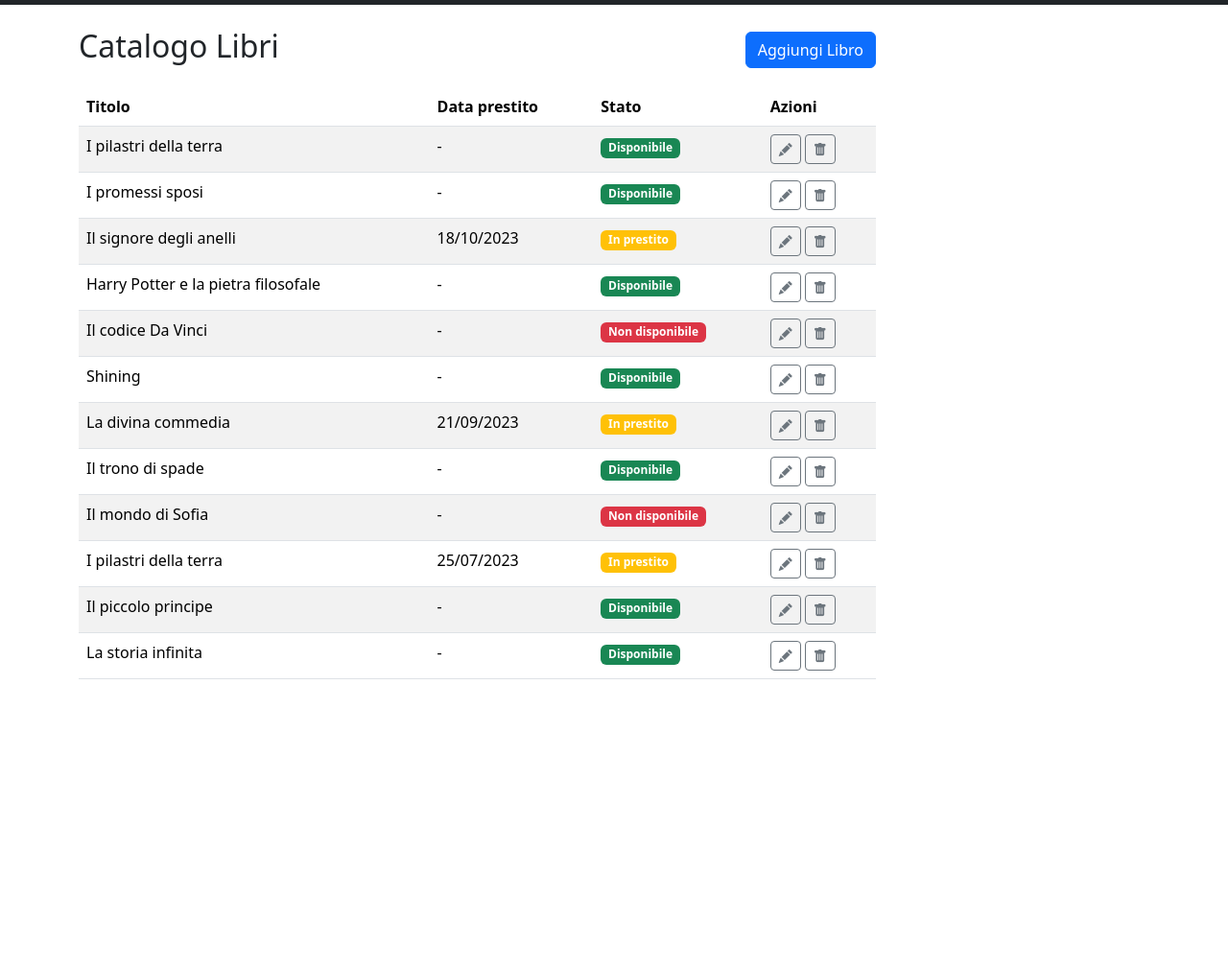
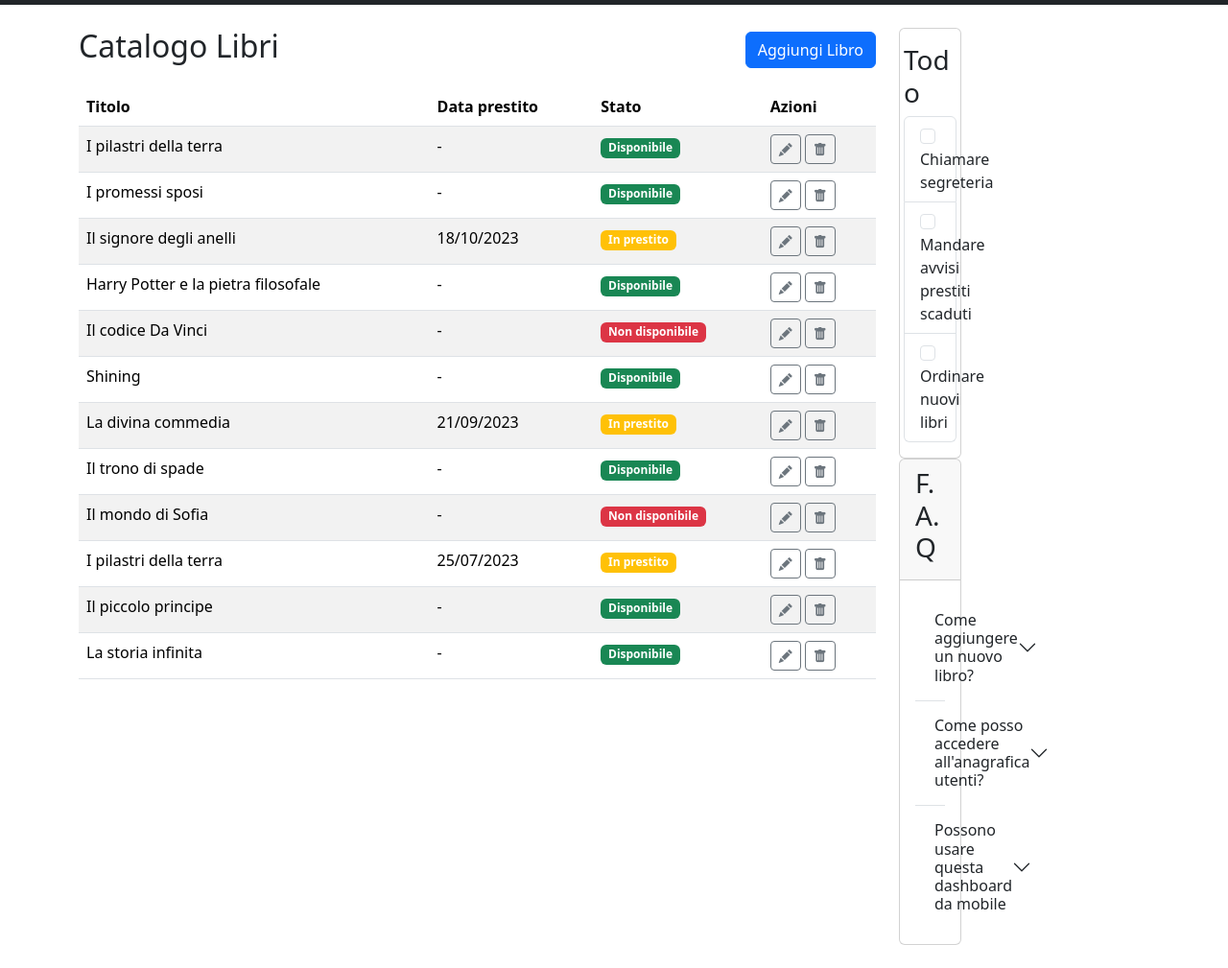
Before and after one commit to Elisabeth-Brocca/html-css-bootstrap-dashboard, a plain HTML site: page index.html in a window 1280 px wide. Shown: the part 71-1080 px from the top of the page at 96% size. Before the commit the page ends 819 px from the top, so only its background shows below. Drawn offline with nearby package versions, Linux system fonts and the light colour scheme.

Commit message:
[DONE] all exercise done

```diff
--- a/index.html
+++ b/index.html
@@ -157,12 +157,70 @@
                                     <a href="" class="btn btn-outline-secondary btn-sm"><i class="bi bi-trash-fill"></i></a>
                                 </td>
                             </tr>
-
                         </tbody>
                     </table>
                 </div>
                 <div class="col-12 col-lg-3">
-
+                    <div class="col-12 col-lg-3">
+                     <div class="card">
+                        <div class="row">
+                            <div class="card-body">
+                                <h3>Todo</h3>
+                                <ul class="list-group">
+                                    <li class="list-group-item">
+                                        <input class="form-check-input me-1" type="checkbox" value="" id="firstCheckbox">
+                                        <label class="form-check-label" for="firstCheckbox">Chiamare segreteria</label>
+                                    </li>
+                                    <li class="list-group-item">
+                                        <input class="form-check-input me-1" type="checkbox" value="" id="secondCheckbox">
+                                        <label class="form-check-label" for="secondCheckbox">Mandare avvisi prestiti scaduti</label>
+                                    </li>
+                                    <li class="list-group-item">
+                                        <input class="form-check-input me-1" type="checkbox" value="" id="thirdCheckbox">
+                                        <label class="form-check-label" for="thirdCheckbox">Ordinare nuovi libri</label>
+                                    </li>
+                                </ul>
+                            </div>
+                        </div>
+                    </div>
+                     <div class="card">
+                        <div class="card-header">
+                            <h3>F.A.Q</h3>
+                        </div>
+                        <div class="card-body">
+                           <div class="accordion accordion-flush" id="accordionFlushExample">
+                                <div class="accordion-item">
+                                    <h2 class="accordion-header">
+                                    <button class="accordion-button collapsed" type="button" data-bs-toggle="collapse" data-bs-target="#flush-collapseOne" aria-expanded="false" aria-controls="flush-collapseOne">
+                                        Come aggiungere un nuovo libro?
+                                    </button>
+                                    </h2>
+                                    <div id="flush-collapseOne" class="accordion-collapse collapse" data-bs-parent="#accordionFlushExample">
+                                        <div class="accordion-body">vai sul bottone aggiungi libro</div>
+                                    </div>
+                                </div>
+                                <div class="accordion-item">
+                                    <h2 class="accordion-header">
+                                    <button class="accordion-button collapsed" type="button" data-bs-toggle="collapse" data-bs-target="#flush-collapseTwo" aria-expanded="false" aria-controls="flush-collapseTwo">
+                                        Come posso accedere all'anagrafica utenti?
+                                    </button>
+                                    </h2>
+                                    <div id="flush-collapseTwo" class="accordion-collapse collapse" data-bs-parent="#accordionFlushExample">
+                                        <div class="accordion-body">sopara vicino al logo sta</div>
+                                    </div>
+                                </div>
+                                <div class="accordion-item">
+                                    <h2 class="accordion-header">
+                                    <button class="accordion-button collapsed" type="button" data-bs-toggle="collapse" data-bs-target="#flush-collapseThree" aria-expanded="false" aria-controls="flush-collapseThree">
+                                        Possono usare questa dashboard da mobile
+                                    </button>
+                                    </h2>
+                                    <div id="flush-collapseThree" class="accordion-collapse collapse" data-bs-parent="#accordionFlushExample">
+                                        <div class="accordion-body">non saprei</div>
+                                    </div>
+                                </div>
+                            </div>
+                        </div>
                 </div>
             </div>
         </div>
```
